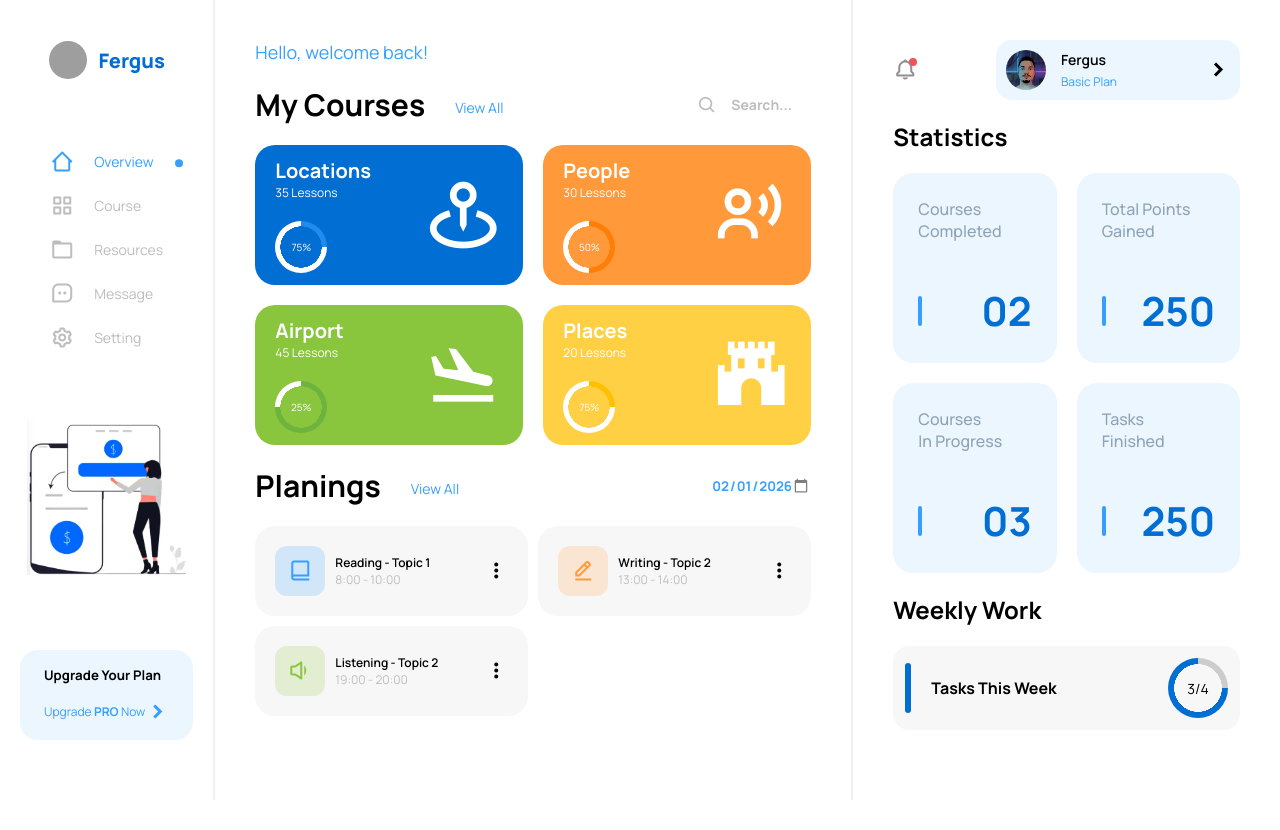
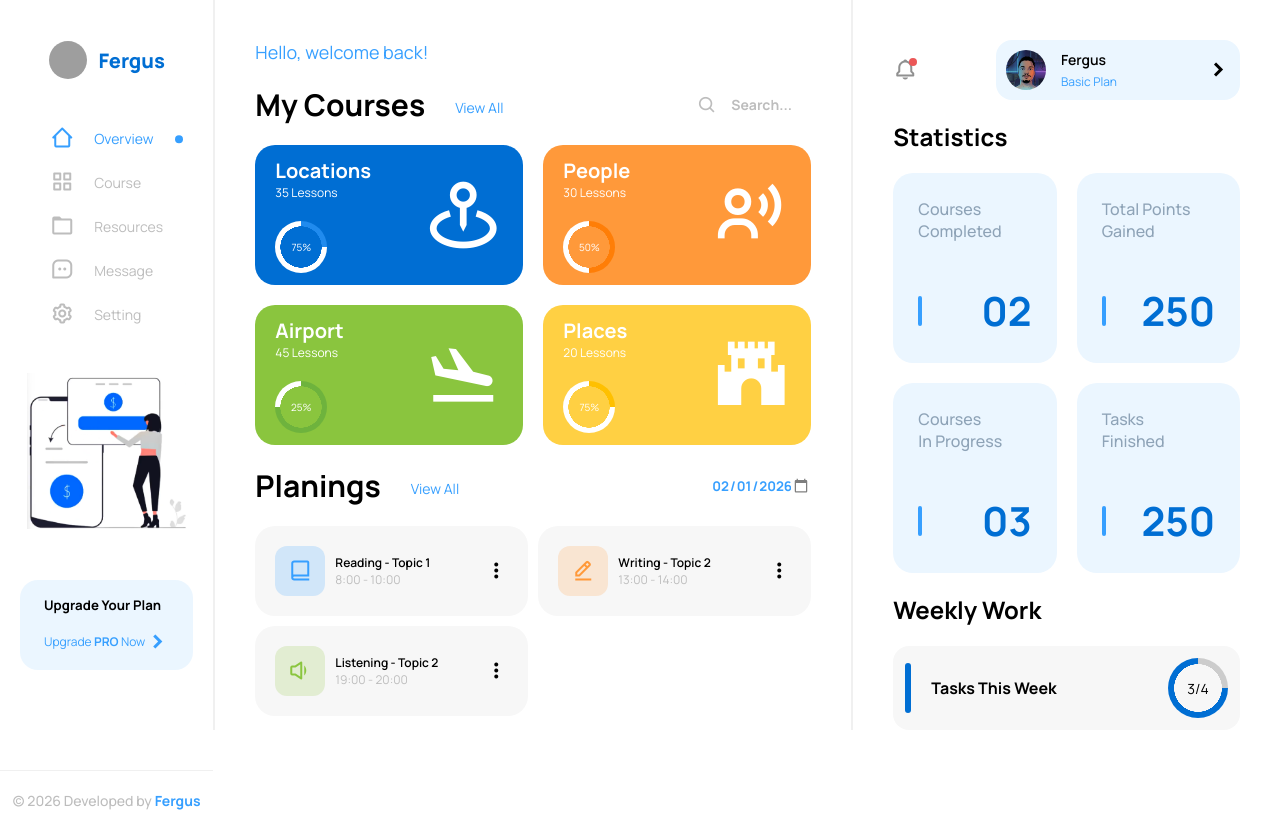
Before and after one commit to FergusRJ21/Dashboard, a plain HTML site: page index.html in a window 1280 px wide. Before the commit the page ends 800 px from the top, so only its background shows below. Drawn offline with nearby package versions, Linux system fonts and the light colour scheme; grey boxes are pictures that could not be loaded.

Commit message:
Rodapé atualizado

```diff
--- a/index.html
+++ b/index.html
@@ -1,10 +1,23 @@
-<!DOCTYPE html> <html lang="en"> <head> <meta charset="UTF-8"> <meta name="viewport" content="width=device-width, initial-scale=1.0"> <link href="https://unpkg.com/boxicons@2.1.4/css/boxicons.min.css" rel="stylesheet">
-    <link rel="stylesheet" href="styles.css"> <title> Dashboard Design | Fergus </title> </head>
+<!DOCTYPE html>
+<html lang="en">
 
-<body> <div class="container"> <aside class="left-section"> <div class="logo"> <button class="menu-btn" id="menu-close"> <i class="bx bx-log-out-circle"></i> </button>
-                <img src="assets/logoFergus.png"> <a href="#">Fergus</a> </div>
+<head>
+    <meta charset="UTF-8">
+    <meta name="viewport" content="width=device-width, initial-scale=1.0">
+    <link href="https://unpkg.com/boxicons@2.1.4/css/boxicons.min.css" rel="stylesheet">
+    <link rel="stylesheet" href="styles.css">
+    <title> Dashboard Design | Fergus </title>
+</head>
 
-            <div class="sidebar"> <div class="item" id="active"> <i class='bx bx-home-alt-2'></i> <a href="#">Overview</a> </div>
+<body>
+    <div class="container">
+        <aside class="left-section">
+            <div class="logo"> <button class="menu-btn" id="menu-close"> <i class="bx bx-log-out-circle"></i> </button>
+                <img src="assets/logoFergus.png"> <a href="#">Fergus</a>
+            </div>
+
+            <div class="sidebar">
+                <div class="item" id="active"> <i class='bx bx-home-alt-2'></i> <a href="#">Overview</a> </div>
                 <div class="item"> <i class='bx bx-grid-alt'></i> <a href="#">Course</a> </div>
                 <div class="item"> <i class='bx bx-folder'></i> <a href="#">Resources</a> </div>
                 <div class="item"> <i class='bx bx-message-square-dots'></i> <a href="#">Message</a> </div>
@@ -12,63 +25,92 @@
             </div>
             <div class="pic"> <img src="assets/pro.PNG"> </div>
 
-            <div class="upgrade"> <h5>Upgrade Your Plan</h5> <div class="link"> <a href="#">Upgrade <b>PRO</b> Now</a> <i class='bx bxs-chevron-right'></i> </div>
+            <div class="upgrade">
+                <h5>Upgrade Your Plan</h5>
+                <div class="link"> <a href="#">Upgrade <b>PRO</b> Now</a> <i class='bx bxs-chevron-right'></i> </div>
             </div>
         </aside>
 
-        <main> <header> <button class="menu-btn" id="menu-open"> <i class="bx bx-menu"></i> </button>
-                <h5>Hello, welcome back!</h5> </header>
+        <main>
+            <header> <button class="menu-btn" id="menu-open"> <i class="bx bx-menu"></i> </button>
+                <h5>Hello, welcome back!</h5>
+            </header>
 
-            <div class="separator"> <div class="info"> <h3>My Courses</h3> <a href="#">View All</a> </div>
+            <div class="separator">
+                <div class="info">
+                    <h3>My Courses</h3> <a href="#">View All</a>
+                </div>
                 <div class="search"> <i class="bx bx-search"></i> <input type="text" placeholder="Search..."> </div>
             </div>
 
-            <div class="analytics"> <div class="item"> <div class="progress"> <div class="info"> <h5>Locations</h5> <p>35 Lessons</p> </div>
-                        <div class="progress-bar" role="progressbar" aria-valuenow="75" aria-valuemin="0" aria-valuemax="100"></div>
+            <div class="analytics">
+                <div class="item">
+                    <div class="progress">
+                        <div class="info">
+                            <h5>Locations</h5>
+                            <p>35 Lessons</p>
+                        </div>
+                        <div class="progress-bar" role="progressbar" aria-valuenow="75" aria-valuemin="0"
+                            aria-valuemax="100"></div>
                     </div>
-                    <i class="bx bx-map-pin"></i> </div>
-                <div class="item"> <div class="progress">
+                    <i class="bx bx-map-pin"></i>
+                </div>
+                <div class="item">
+                    <div class="progress">
                         <div class="info">
                             <h5>People</h5>
                             <p>30 Lessons</p>
                         </div>
-                        <div class="progress-bar" role="progressbar" aria-valuenow="75" aria-valuemin="0" aria-valuemax="100"></div>
+                        <div class="progress-bar" role="progressbar" aria-valuenow="75" aria-valuemin="0"
+                            aria-valuemax="100"></div>
                     </div>
                     <i class="bx bx-user-voice"></i>
                 </div>
-                <div class="item"> <div class="progress">
+                <div class="item">
+                    <div class="progress">
                         <div class="info">
                             <h5>Airport</h5>
                             <p>45 Lessons</p>
                         </div>
-                        <div class="progress-bar" role="progressbar" aria-valuenow="75" aria-valuemin="0" aria-valuemax="100"></div>
+                        <div class="progress-bar" role="progressbar" aria-valuenow="75" aria-valuemin="0"
+                            aria-valuemax="100"></div>
                     </div>
                     <i class="bx bxs-plane-land"></i>
                 </div>
-                <div class="item"> <div class="progress">
+                <div class="item">
+                    <div class="progress">
                         <div class="info">
                             <h5>Places</h5>
                             <p>20 Lessons</p>
                         </div>
-                        <div class="progress-bar" role="progressbar" aria-valuenow="75" aria-valuemin="0" aria-valuemax="100"></div>
+                        <div class="progress-bar" role="progressbar" aria-valuenow="75" aria-valuemin="0"
+                            aria-valuemax="100"></div>
                     </div>
                     <i class="bx bxs-castle"></i>
                 </div>
             </div>
 
-            <div class="separator"> <div class="info">
-                    <h3>Planings</h3> <a href="#">View All</a> </div>
-                <input type="date" value="2026-02-01"/> </div>
+            <div class="separator">
+                <div class="info">
+                    <h3>Planings</h3> <a href="#">View All</a>
+                </div>
+                <input type="date" value="2026-02-01" />
+            </div>
 
             <div class="planning">
-                <div class="item"> <div class="left"> <div class="icon"> <i class="bx bx-book-alt"></i>
+                <div class="item">
+                    <div class="left">
+                        <div class="icon"> <i class="bx bx-book-alt"></i>
                         </div>
-                        <div class="details"> <h5>Reading - Topic 1</h5>
+                        <div class="details">
+                            <h5>Reading - Topic 1</h5>
                             <p>8:00 - 10:00</p>
                         </div>
                     </div>
-                    <i class="bx bx-dots-vertical-rounded"></i> </div>
-                <div class="item"> <div class="left">
+                    <i class="bx bx-dots-vertical-rounded"></i>
+                </div>
+                <div class="item">
+                    <div class="left">
                         <div class="icon">
                             <i class="bx bx-edit-alt"></i>
                         </div>
@@ -79,7 +121,8 @@
                     </div>
                     <i class="bx bx-dots-vertical-rounded"></i>
                 </div>
-                <div class="item"> <div class="left">
+                <div class="item">
+                    <div class="left">
                         <div class="icon">
                             <i class="bx bx-headphone"></i>
                         </div>
@@ -90,7 +133,8 @@
                     </div>
                     <i class="bx bx-dots-vertical-rounded"></i>
                 </div>
-                <div class="item"> <div class="left">
+                <div class="item">
+                    <div class="left">
                         <div class="icon">
                             <i class="bx bx-volume-low"></i>
                         </div>
@@ -102,6 +146,7 @@
                     <i class="bx bx-dots-vertical-rounded"></i>
                 </div>
             </div>
+
         </main>
 
         <aside class="right-section">
@@ -175,13 +220,21 @@
                     <div class="line"></div>
                     <h5>Tasks This Week</h5>
                 </div>
-                <div class="progress-bar" role="progressbar" aria-valuenow="75" aria-valuemin="0" aria-valuemax="100"></div>
+                <div class="progress-bar" role="progressbar" aria-valuenow="75" aria-valuemin="0" aria-valuemax="100">
+                </div>
             </div>
 
         </aside>
-
-
+        <footer>
+            <p>
+                &copy; 2026 Developed by
+                <a href="https://github.com/FergusRJ21" target="_blank">Fergus</a>
+            </p>
+        </footer>
     </div>
 
-    <script src="index.js"></script> </body>
+    <script src="index.js"></script>
+
+</body>
+
 </html>
--- a/styles.css
+++ b/styles.css
@@ -763,3 +763,35 @@
     main .separator .info h3 { font-size: 1.2rem; }
     main .separator .search input { width: 100px; }
 }
+
+.container footer {
+    margin-top: 40px; /* Empurra o rodapé para baixo */
+    padding: 20px 0; /* Espaço interno */
+    text-align: center; /* Centraliza o texto */
+    border-top: 1px solid #F0F0F0; /* Linha divisória suave no topo */
+}
+
+.container footer p {
+    font-size: 14px;
+    color: #BDBDBD; /* Cor cinza suave para o texto */
+    font-weight: 500;
+}
+
+.container footer p a {
+    color: var(--color-primary); /* Usa a cor azul definida no :root (#369FFF) */
+    font-weight: 700; /* Deixa o nome "Fergus" mais grosso */
+    transition: all 0.3s ease;
+}
+
+.container footer p a:hover {
+    color: #006ED3; /* Um azul mais escuro ao passar o mouse */
+    text-decoration: underline; /* Sublinha ao passar o mouse */
+}
+
+/* Ajuste Responsivo para o Footer */
+@media screen and (max-width: 992px) {
+    .container footer {
+        margin-top: 20px;
+        font-size: 12px;
+    }
+}
```
